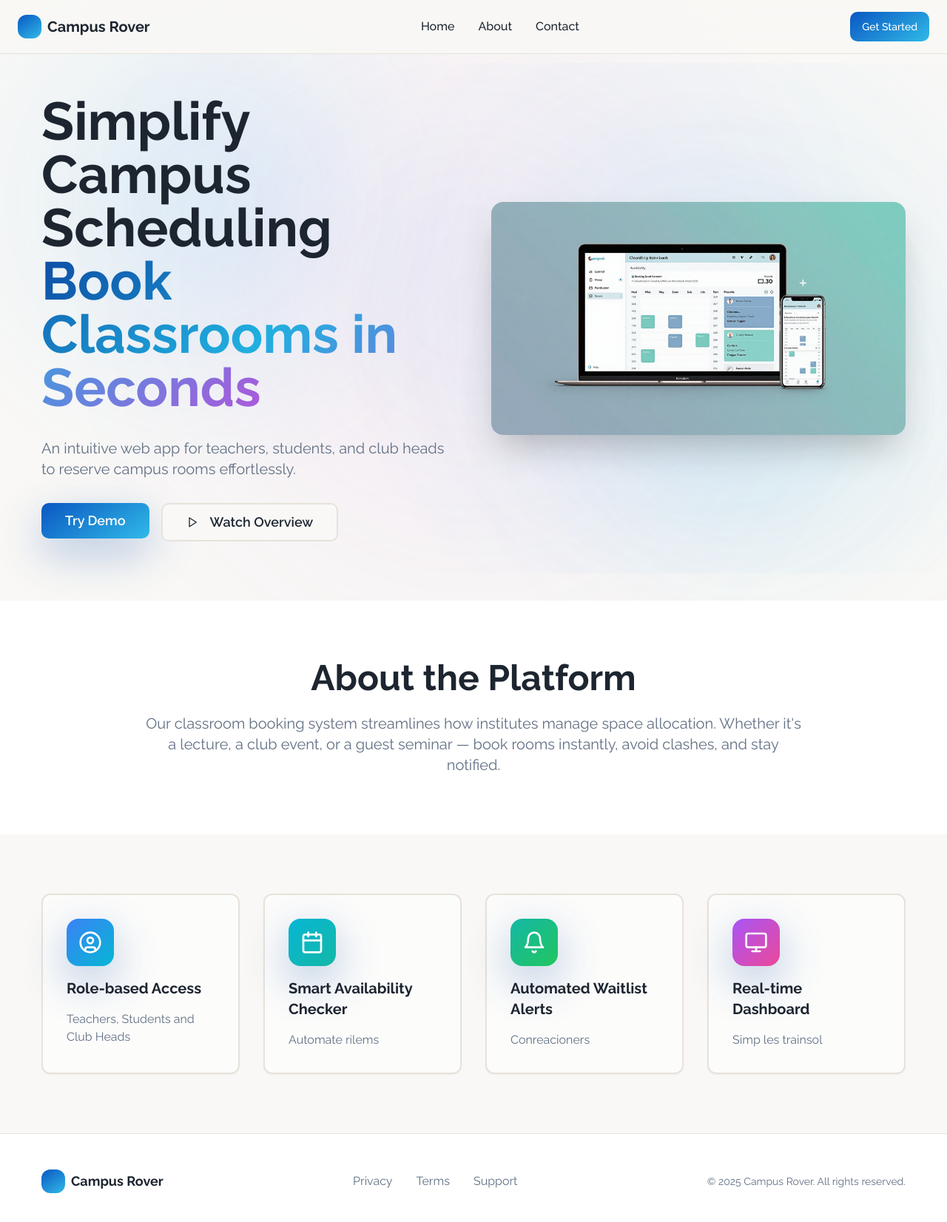
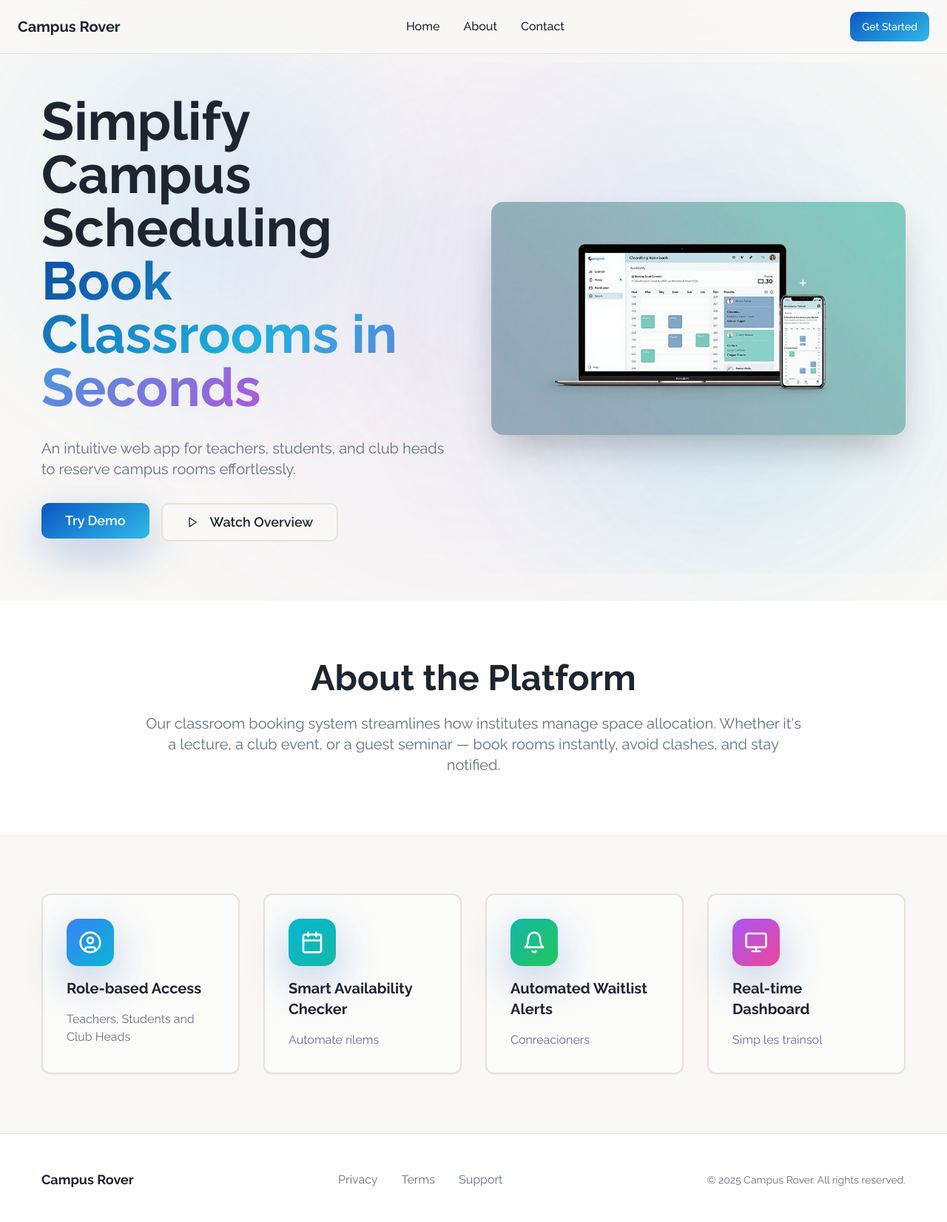
Before and after one commit to rrishi2469/campus-rover-aura, a React (Vite) app: page / in a window 1280 px wide. Shown: the top 1652 px of the page at 74% size. Built offline with nearby package versions, Linux system fonts and the light colour scheme; the HTML template or start-up script is replaced by a standard one.

Commit message:
Remove logo box from navigation

```diff
--- a/src/components/Footer.tsx
+++ b/src/components/Footer.tsx
@@ -3,8 +3,7 @@ const Footer = () => {
     <footer id="contact" className="py-12 px-6 bg-card border-t border-border">
       <div className="container mx-auto">
         <div className="flex flex-col md:flex-row justify-between items-center space-y-4 md:space-y-0">
-          <div className="flex items-center space-x-2">
-            <div className="w-8 h-8 rounded-lg gradient-card"></div>
+          <div className="flex items-center">
             <span className="text-lg font-bold text-foreground">Campus Rover</span>
           </div>
 
--- a/src/components/Navigation.tsx
+++ b/src/components/Navigation.tsx
@@ -4,8 +4,7 @@ const Navigation = () => {
   return (
     <nav className="fixed top-0 left-0 right-0 z-50 bg-background/80 backdrop-blur-md border-b border-border">
       <div className="container mx-auto px-6 py-4 flex items-center justify-between">
-        <div className="flex items-center space-x-2">
-          <div className="w-8 h-8 rounded-lg gradient-card"></div>
+        <div className="flex items-center">
           <span className="text-xl font-bold text-foreground">Campus Rover</span>
         </div>
 
```
